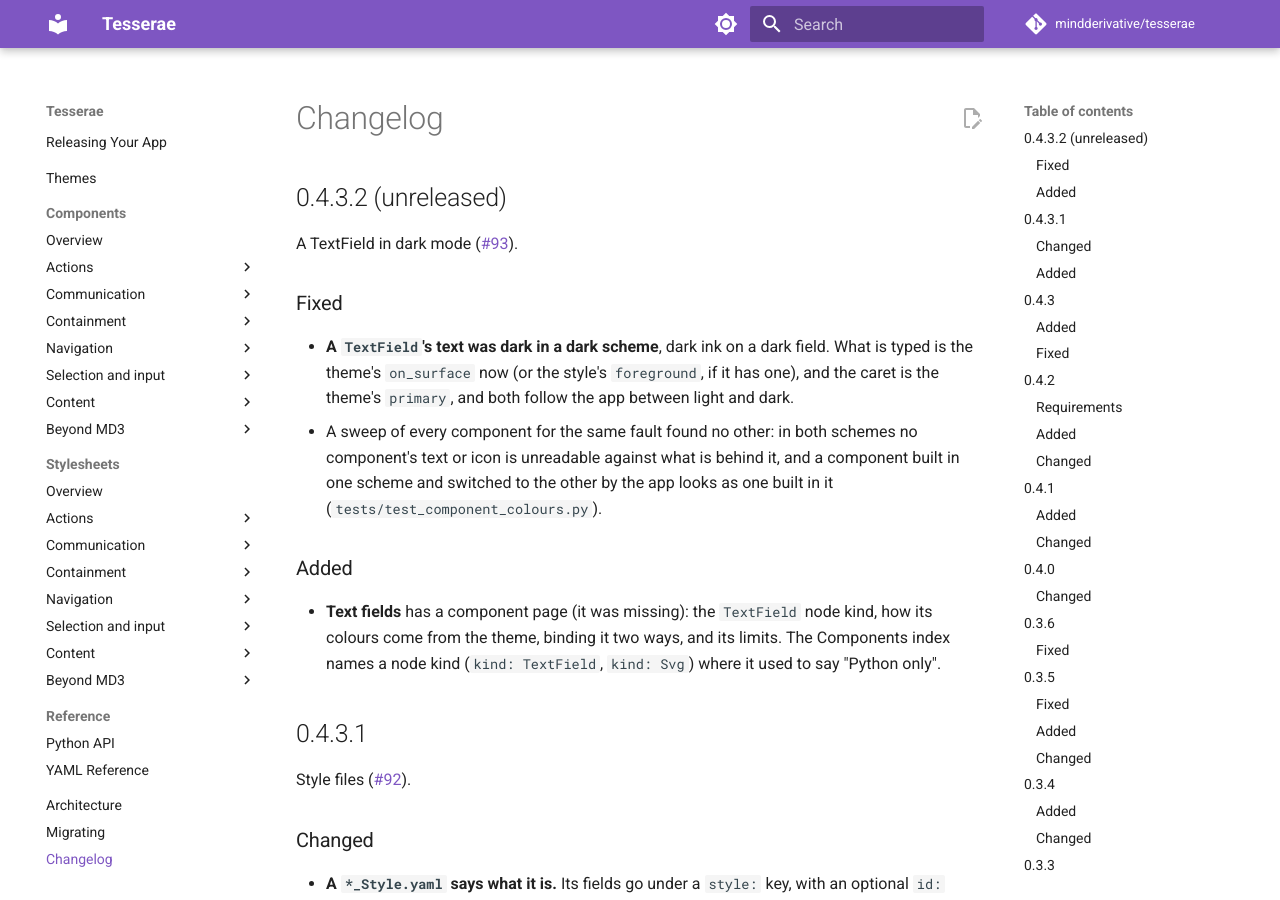
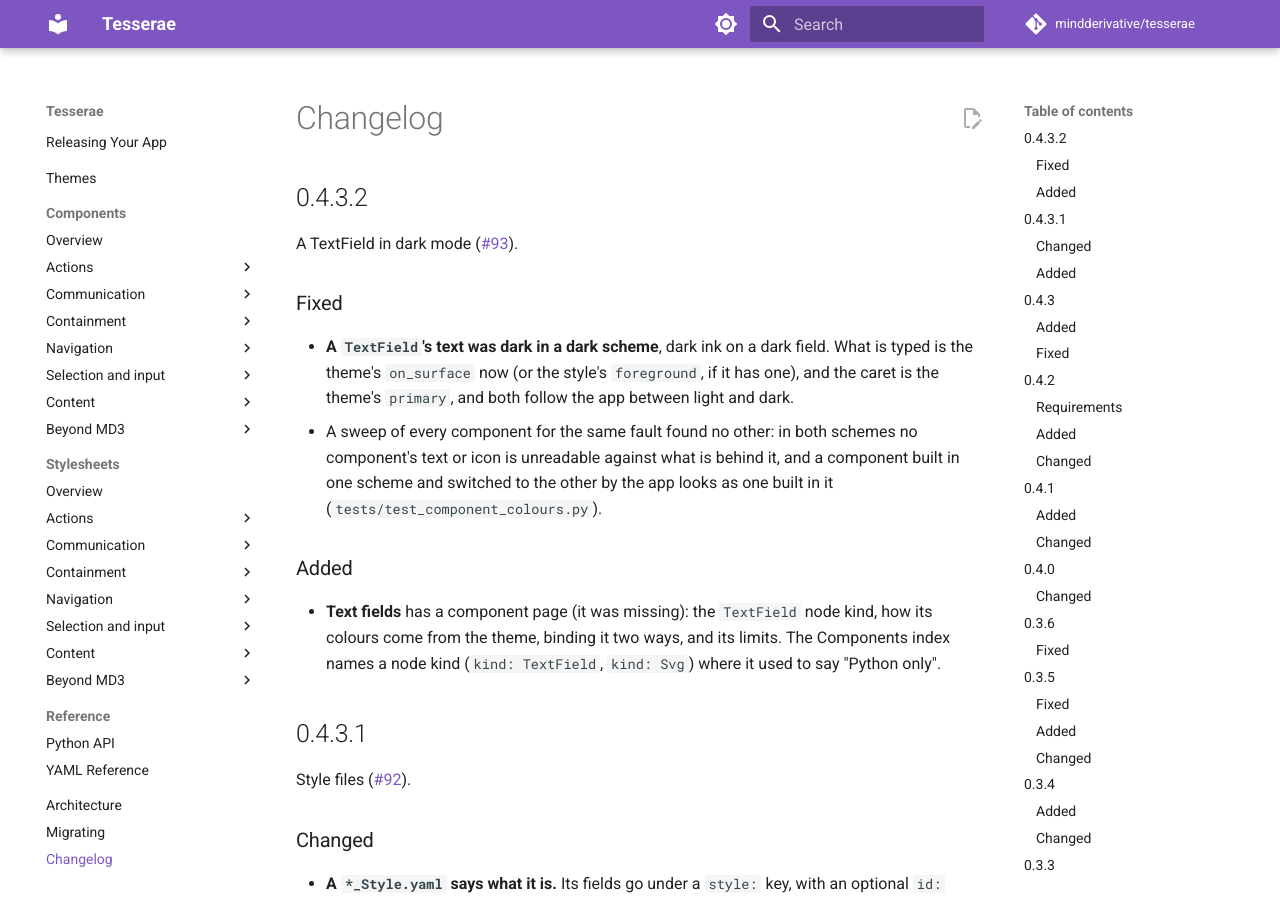
Before and after one commit to mindderivative/tesserae, an MkDocs documentation site: the page built from docs/changelog.md, in a window 1280 px wide and 900 px high. Built offline with MkDocs 1.6.1 and Material for MkDocs 9.7.7, drawn with Linux system fonts in a browser that asks for light colours; comment, search, counter and statistics services are not loaded.

Commit message:
Tesserae 0.4.3.2
The version is 0.4.3.2 and the changelog's section is headed for release:
a TextField's text is the theme's on_surface (#93), a colour sweep of every
component, and the Text fields page.

Co-Authored-By: Claude Sonnet 5.5 <noreply@anthropic.com>

```diff
--- a/docs/changelog.md
+++ b/docs/changelog.md
@@ -1,6 +1,6 @@
 # Changelog
 
-## 0.4.3.2 (unreleased)
+## 0.4.3.2
 
 A TextField in dark mode ([#93](https://github.com/mindderivative/tesserae/issues/93)).
 
--- a/pyproject.toml
+++ b/pyproject.toml
@@ -4,7 +4,7 @@ build-backend = "hatchling.build"
 
 [project]
 name = "tesserae-ui"  # on PyPI; `tesserae` there is an unrelated project. The import name stays `tesserae`.
-version = "0.4.3.2.dev0"
+version = "0.4.3.2"
 description = "A pyCopper-style declarative Python GUI framework, powered by the Tesserae Render Engine (tre)."
 readme = "README.md"
 license = "MIT"
```
